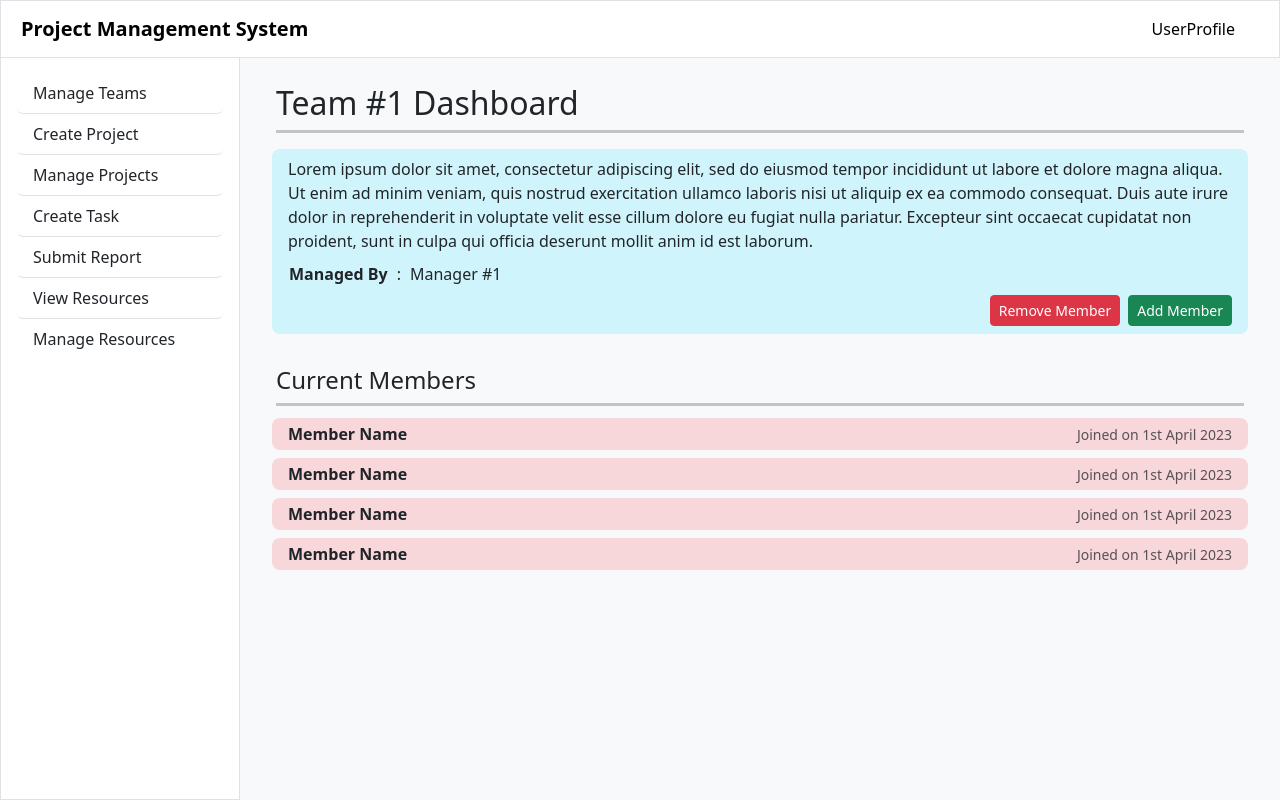
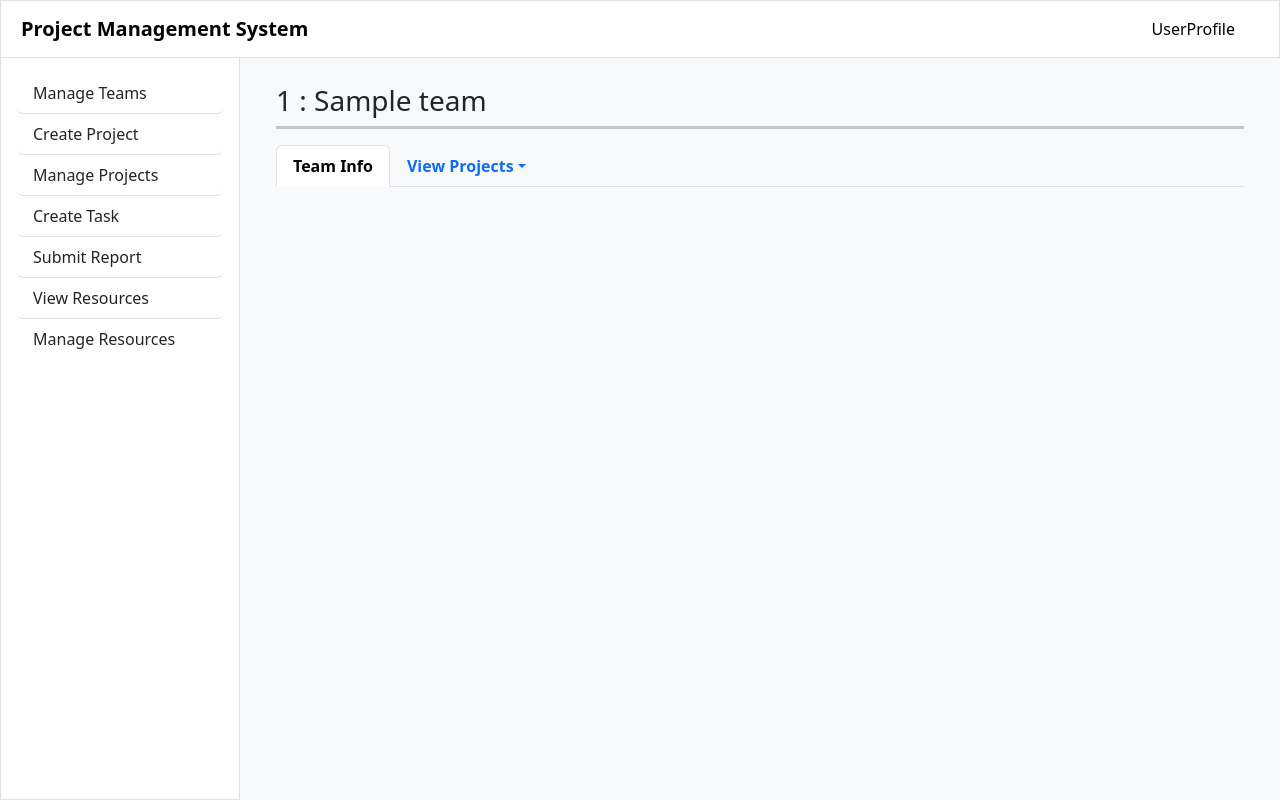
Before and after one commit to vishesh186/IT314_Project_19, a Django app: template ProjectManagementSystemApp/templates/teamDashboard.html in a window 1280 px wide. Run offline with Django 4.2, Linux system fonts and the light colour scheme; the template is opened without the code that fills it: most values are stand-ins (such as "Sample title", 1, 10 or a date in 2020); some libraries are stand-ins or nearby versions.

Commit message:
Add files via upload

```diff
--- a/ProjectManagementSystemApp/templates/teamDashboard.html
+++ b/ProjectManagementSystemApp/templates/teamDashboard.html
@@ -3,74 +3,113 @@
 {% block content %}
 <div class="row px-2 px-md-4 py-4">
     <div class="col-12 mb-2">
-        <h2 class="m-0">Team #1 Dashboard</h2>
+        <h3 class="m-0">{{team.teamID}} : {{team.name}}</h3>
         <hr class="border-3 my-2">
     </div>
-    <div class="col-12 mb-3">
+
+    <div style="overflow-y: scroll; height: 75vh !important;">
+        <ul class="nav nav-tabs sticky-top bg-light" id="myTab" role="tablist">
+            <li class="nav-item" role="presentation">
+                <button class="nav-link active fw-semibold" id="team-info-tab" data-bs-toggle="tab" data-bs-target="#team-info-tab-pane" type="button" role="tab" aria-controls="team-info-tab-pane" aria-selected="true">
+                    Team Info
+                </button>
+            </li>
+            {% if request.session.employee.role == 'O' %}
+            <li class="nav-item" role="presentation">
+                <button class="nav-link fw-semibold" id="edit-team-tab" data-bs-toggle="tab" data-bs-target="#edit-team-tab-pane" type="button" role="tab" aria-controls="edit-team-tab-pane" aria-selected="false">
+                    Edit Team
+                </button>
+            </li>
+            {% endif %}
+            {% if request.session.employee.role == 'O' or request.session.employee.role == 'PM' %}
+            <li class="nav-item dropdown"  role="presentation">
+                <a class="nav-link dropdown-toggle fw-semibold" data-bs-toggle="dropdown" href="#" role="button" aria-expanded="false">Manage Members</a>
+                <ul class="dropdown-menu">
+                  <li class="mb-1">
+                    <button class="dropdown-item" id="add-members-tab" data-bs-toggle="tab" data-bs-target="#add-members-tab-pane" type="button" role="tab" aria-controls="add-members-tab-pane" aria-selected="true">
+                        Add Members
+                    </button>
+                  </li>
+                  <li>
+                    <button class="dropdown-item" id="remove-members-tab" data-bs-toggle="tab" data-bs-target="#remove-members-tab-pane" type="button" role="tab" aria-controls="remove-members-tab-pane" aria-selected="false">
+                        Remove Members
+                    </button>
+                  </li>
+                </ul>
+            </li>
+            {% endif %}
+            <li class="nav-item dropdown"  role="presentation">
+                <a class="nav-link dropdown-toggle fw-semibold" data-bs-toggle="dropdown" href="#" role="button" aria-expanded="false">View Projects</a>
+                <ul class="dropdown-menu">
+                  <li class="mb-1">
+                    <button class="dropdown-item" id="ongoing-projects-tab" data-bs-toggle="tab" data-bs-target="#ongoing-projects-tab-pane" type="button" role="tab" aria-controls="ongoing-projects-tab-pane" aria-selected="true">
+                        Ongoing Projects
+                    </button>
+                  </li>
+                  <li>
+                    <button class="dropdown-item" id="completed-projects-tab" data-bs-toggle="tab" data-bs-target="#completed-projects-tab-pane" type="button" role="tab" aria-controls="completed-projects-tab-pane" aria-selected="false">
+                        Completed Projects
+                    </button>
+                  </li>
+                </ul>
+            </li>
+        </ul>
+
+        <div class="tab-content py-3 mx-1" id="myTabContent">
+            <div class="tab-pane active fade show" id="team-info-tab-pane" role="tabpanel" aria-labelledby="team-info-tab" tabindex="0">
+                {% include "team/teamInfo.html" with team=team members=members %}
+            </div>
+
+            {% if request.session.employee.role == 'O' %}
+            <div class="tab-pane fade" id="edit-team-tab-pane" role="tabpanel" aria-labelledby="edit-team-tab" tabindex="0">
+                {% include "team/createTeam.html" with team=team managers=managers %}
+            </div>
+            {% endif %}
+
+            <div class="tab-pane fade" id="add-members-tab-pane" role="tabpanel" aria-labelledby="add-members-tab" tabindex="0">
+                {% include "team/editMembers.html" with team=team employeeList=freeEmployees type='success' %}
+            </div>
+            <div class="tab-pane fade" id="remove-members-tab-pane" role="tabpanel" aria-labelledby="remove-members-tab" tabindex="0">
+                {% include "team/editMembers.html" with team=team employeeList=members type='danger' %}
+            </div>
+
+            {% for category, color, projects in teamProjects %}
+            <div class="tab-pane fade" id="{{category}}-projects-tab-pane" role="tabpanel" aria-labelledby="{{category}}-projects-tab" tabindex="0">
+                <div>
+                    {% for project in projects %}
                     <div class="row px-2 mb-3">
-            <div class="py-2 px-3 bg-info-subtle rounded-3">
-                <div class="mb-2">Lorem ipsum dolor sit amet, consectetur adipiscing elit, sed do eiusmod tempor incididunt ut labore et dolore magna aliqua. Ut enim ad minim veniam, quis nostrud exercitation ullamco laboris nisi ut aliquip ex ea commodo consequat. Duis aute irure dolor in reprehenderit in voluptate velit esse cillum dolore eu fugiat nulla pariatur. Excepteur sint occaecat cupidatat non proident, sunt in culpa qui officia deserunt mollit anim id est laborum.</div>
-                <table class="mb-2">
+                        <div class="py-2 px-3 bg-{{color}}-subtle rounded-3">
+                            <h5 class="mt-1">{{project.projectID}} : {{project.title}}</h5>
+                            <div class="mb-2">{{ project.description }}</div>
+                            <table class="mb-3">
                                 <tr>
-                        <td class="fw-semibold">Managed By</td>
+                                    <td class="fw-semibold">Client</td>
                                     <td class="px-2">:</td>
-                        <td>Manager #1</td>
+                                    <td>{{project.client}}</td>
                                 </tr>
                             </table>
-                <div class="d-none d-md-flex column-gap-2 justify-content-end">
-                    <div class="">
-                        <a class="btn btn-danger btn-sm">Remove Member</a>
+                            {% if request.session.employee.role == 'O' or request.session.employee.role == 'PM' %}
+                            <div class="mb-2 text-end">
+                                <a class="btn btn-outline-dark btn-sm" href="{% url 'ProjectDashboard' projectID=project.projectID %}">Manage</a>
                             </div>
-                    <div class="">
-                        <a class="btn btn-success btn-sm">Add Member</a>
+                            {% elif request.session.employee.role == 'E' %}
+                            <div class="mb-2 text-end">
+                                <a class="btn btn-outline-dark btn-sm" href="{% url 'ProjectDashboard' projectID=project.projectID %}">View Details</a>
+                            </div>
+                            {% endif %}
                         </div>
                     </div>
-                <div class="pt-2 d-md-none text-end">
-                    <div class="mb-1">
-                        <a class="btn btn-danger btn-sm" style="width: 140px">Remove Member</a>
+                    {% empty %}
+                    <div class="row justify-content-center">
+                        <i class="text-center">No projects to display.</i>
                     </div>
-                    <div class="mb-1">
-                        <a class="btn btn-success btn-sm" style="width: 140px">Add Member</a>
+                    {% endfor %}
+                </div>
+            </div>
+            {% endfor %}
         </div>
     </div>
 </div>
-        </div>
-    </div>
-    <!-- Tasks -->
-    <div class="col-12 mb-2">
-        <h4 class="m-0">Current Members</h4>
-        <hr class="border-3 my-2 mb-1">
-    </div>
-    <div class="col-12">
-        <div class="row px-2 mb-2">
-            <div class="col">
-                <div class="row align-items-center mb-2 bg-danger-subtle rounded-3 p-1">
-                    <span class="col-md-auto fw-semibold mb-1 mb-md-0">Member Name</span>
-                    <span class="col-md text-muted text-end" style="font-size: 14px">
-                        Joined on 1st April 2023
-                    </span>
-                </div>
-                <div class="row align-items-center mb-2 bg-danger-subtle rounded-3 p-1">
-                    <span class="col-md-auto fw-semibold mb-1 mb-md-0">Member Name</span>
-                    <span class="col-md text-muted text-end" style="font-size: 14px">
-                        Joined on 1st April 2023
-                    </span>
-                </div>
-                <div class="row align-items-center mb-2 bg-danger-subtle rounded-3 p-1">
-                    <span class="col-md-auto fw-semibold mb-1 mb-md-0">Member Name</span>
-                    <span class="col-md text-muted text-end" style="font-size: 14px">
-                        Joined on 1st April 2023
-                    </span>
-                </div>
-                <div class="row align-items-center mb-2 bg-danger-subtle rounded-3 p-1">
-                    <span class="col-md-auto fw-semibold mb-1 mb-md-0">Member Name</span>
-                    <span class="col-md text-muted text-end" style="font-size: 14px">
-                        Joined on 1st April 2023
-                    </span>
-                </div>
 
-            </div>
-        </div>
-    </div>
-</div>
+
 {% endblock %}
```
Also changed, not shown: ProjectManagementSystemApp/templates/teamInfo.html (added, +49 -0 lines). Lines whose indentation alone changed are shown as unchanged.
